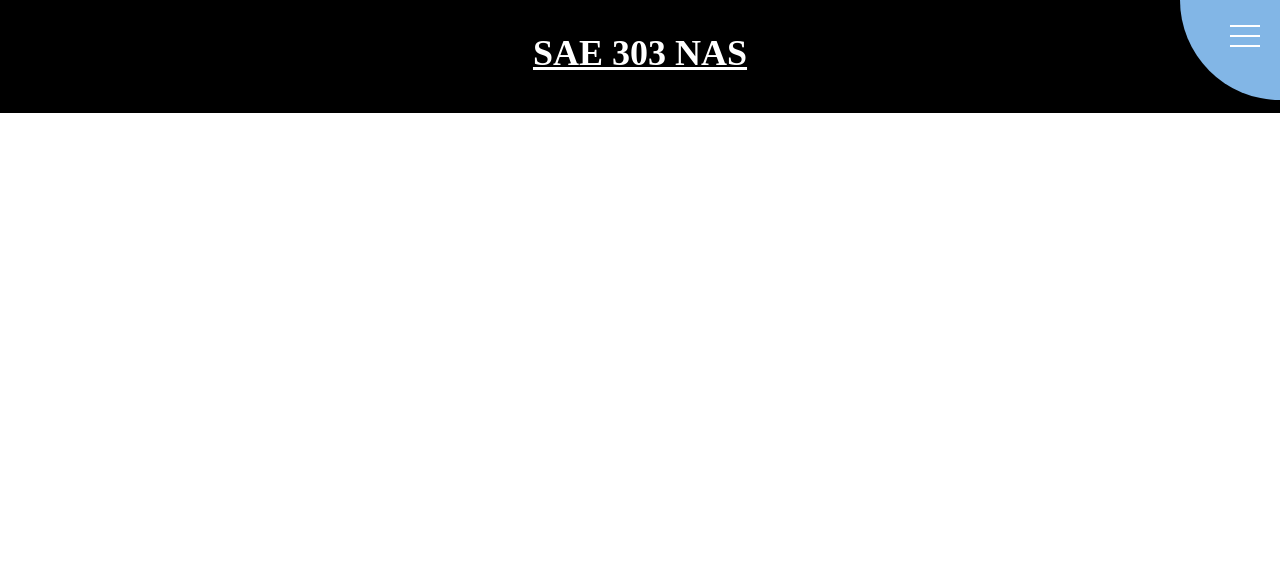
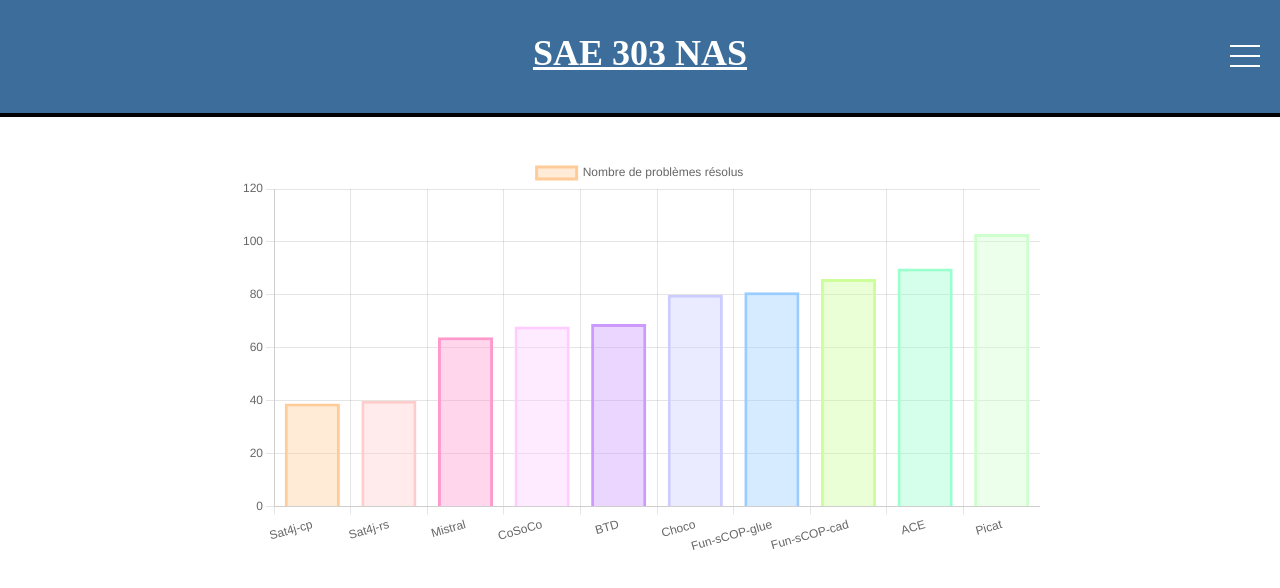
Before and after one commit to Trifolink/SAE303, a website: page src/index.html in a window 1280 px wide. Shown: the top 588 px of the page. Drawn offline with nearby package versions, Linux system fonts and the light colour scheme.

Commit message:
modif liens

```diff
--- a/src/css/style.css
+++ b/src/css/style.css
@@ -16,11 +16,11 @@ label .menu {
   z-index: 1;
   width: 200px;
   height: 200px;
-  background: #82b6e6;
+  background: #3d6e9b;
   border-radius: 50% 50% 50% 50%;
   -webkit-transition: .5s ease-in-out;
   transition: .5s ease-in-out;
-  box-shadow: 0 0 0 0 #82b6e6, 0 0 0 0 #82b6e6;
+  box-shadow: 0 0 0 0 #3d6e9b, 0 0 0 0 #3d6e9b;
   cursor: pointer;
 
 }
@@ -57,7 +57,7 @@ label .hamburger:after { bottom: -10px; }
 label input { display: none; }
 
 label input:checked + .menu {
-  box-shadow: 0 0 0 100vw #82b6e6, 0 0 0 100vh #82b6e6;
+  box-shadow: 0 0 0 100vw #3d6e9b, 0 0 0 100vh #3d6e9b;
   border-radius: 0;
 
 }
@@ -112,14 +112,18 @@ h1{
 }
 
 header{
-    border-bottom: 4px solid white;
+    border-bottom: 4px solid black;
     padding-bottom: 15px;
     margin-left: -20px;
     margin-right: -20px;
     margin-bottom: 40px;
-    background-color: black;
+    background-color: #3d6e9b;
     color: white;
     z-index: 2;
     padding-top: 10px;
     margin-top: -10px;
 }
+
+span{
+    margin-top: 10px;
+}
--- a/src/index.html
+++ b/src/index.html
@@ -5,7 +5,10 @@
     <meta name="viewport" content="width=device-width, initial-scale=1.0">
     <title>Document</title>
 
-    <script src="../SAE.js"></script>
+    <script src="https://cdn.jsdelivr.net/npm/chart.js"></script>
+
+    <script src="js/SAE.js"></script>
+
     <link rel="stylesheet" href="css/style.css">
 
 </head>
@@ -31,5 +34,80 @@
           <h1>SAE 303 NAS</h1>
       </header>
 
+
+
+      <div style="width: 800px; margin: auto  ;">
+        <canvas id="myBarChartAllSolvers"></canvas>
+    </div>
+
+    <script>
+        window.addEventListener('DOMContentLoaded', (event) => {
+            let allSolvers = [...new Set(data[2].data.map(entry => entry.name))];
+
+            let solvedProblemsAllSolvers = [];
+            allSolvers.forEach(solver => {
+                let solverData = data[2].data.filter(entry => entry.name === solver);
+                let solvedProblems = solverData.filter(entry => entry.status === 'SAT').length;
+                solvedProblemsAllSolvers.push({ solver: solver, solvedProblems: solvedProblems });
+            });
+
+            solvedProblemsAllSolvers.sort((a, b) => a.solvedProblems - b.solvedProblems);
+
+            let ctxBarChartAllSolvers = document.getElementById('myBarChartAllSolvers').getContext('2d');
+            let myBarChartAllSolvers = new Chart(ctxBarChartAllSolvers, {
+                type: 'bar',
+                data: {
+                    labels: solvedProblemsAllSolvers.map(solverData => solverData.solver),
+                    datasets: [{
+                        label: 'Nombre de problèmes résolus',
+                        data: solvedProblemsAllSolvers.map(solverData => solverData.solvedProblems),
+                        backgroundColor: [
+                            'rgba(255, 204, 153, 0.4)',
+                            'rgba(255, 204, 204 , 0.4)',
+                            'rgba(255, 153, 204, 0.4)',
+                            'rgba(255, 204, 255, 0.4)',
+                            'rgba(204, 153, 255, 0.4)',
+                            'rgba(204, 204, 255, 0.4)',
+                            'rgba(153, 204, 255, 0.4)',
+                            'rgba(204, 255, 153, 0.4)',
+                            'rgba(153, 255, 204, 0.4)',
+                            'rgba(204, 255, 204, 0.4)',
+                        ],
+                        borderColor: [
+                            'rgba(255, 204, 153, 1)',
+                            'rgba(255, 204, 204 , 1)',
+                            'rgba(255, 153, 204, 1)',
+                            'rgba(255, 204, 255, 1)',
+                            'rgba(204, 153, 255, 1)',
+                            'rgba(204, 204, 255, 1)',
+                            'rgba(153, 204, 255, 1)',
+                            'rgba(204, 255, 153, 1)',
+                            'rgba(153, 255, 204, 1)',
+                            'rgba(204, 255, 204, 1)',
+                        ],
+                        borderWidth: 3
+                    }]
+                },
+                options: {
+                    scales: {
+                        y: {
+                            beginAtZero: true
+                        }
+                    }
+                }
+            });
+        });
+    </script>
+
+
+
+
+
+
+
+
+
+
+
 </body>
 </html>
```
Also changed, not shown: src/diagramparLogi/sat4jcp.html (+0 -1 lines), src/js/SAE.js (renamed from src/SAE.js).
